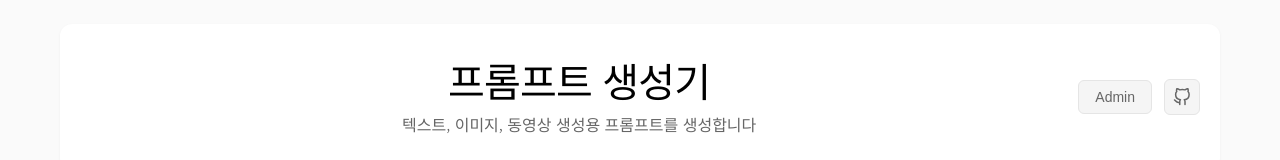
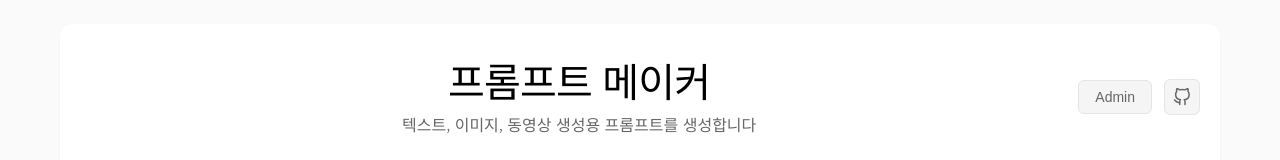
Before and after one commit to saewookkangboy/promptgenerator, a React (Vite) app: page / in a window 1280 px wide. Shown: the top 160 px of the page. Built offline with nearby package versions, Linux system fonts and the light colour scheme; a web font is replaced by a local one.

Commit message:
Change title from '프롬프트 생성기' to '프롬프트 메이커'
- Update main header title in App.tsx
- Update page title in index.html

```diff
--- a/index.html
+++ b/index.html
@@ -5,7 +5,7 @@
     <meta name="viewport" content="width=device-width, initial-scale=1.0" />
     <meta name="description" content="텍스트, 이미지, 동영상 생성용 프롬프트를 자동으로 생성하는 도구" />
     <meta name="keywords" content="프롬프트 생성기, AI 프롬프트, 프롬프트 엔지니어링" />
-    <title>프롬프트 생성기</title>
+    <title>프롬프트 메이커</title>
     <link rel="preconnect" href="https://fonts.googleapis.com">
     <link rel="preconnect" href="https://fonts.gstatic.com" crossorigin>
     <link href="https://fonts.googleapis.com/css2?family=IBM+Plex+Sans+KR:wght@100;200;300;400;500;600;700&family=Noto+Sans+KR:wght@100..900&display=swap" rel="stylesheet">
--- a/src/App.tsx
+++ b/src/App.tsx
@@ -63,7 +63,7 @@ function App() {
       <header className="app-header">
         <div style={{ display: 'flex', justifyContent: 'space-between', alignItems: 'center', width: '100%' }}>
           <div style={{ flex: 1 }}>
-            <h1>프롬프트 생성기</h1>
+            <h1>프롬프트 메이커</h1>
             <p>텍스트, 이미지, 동영상 생성용 프롬프트를 생성합니다</p>
           </div>
           <div className="header-actions">
```
